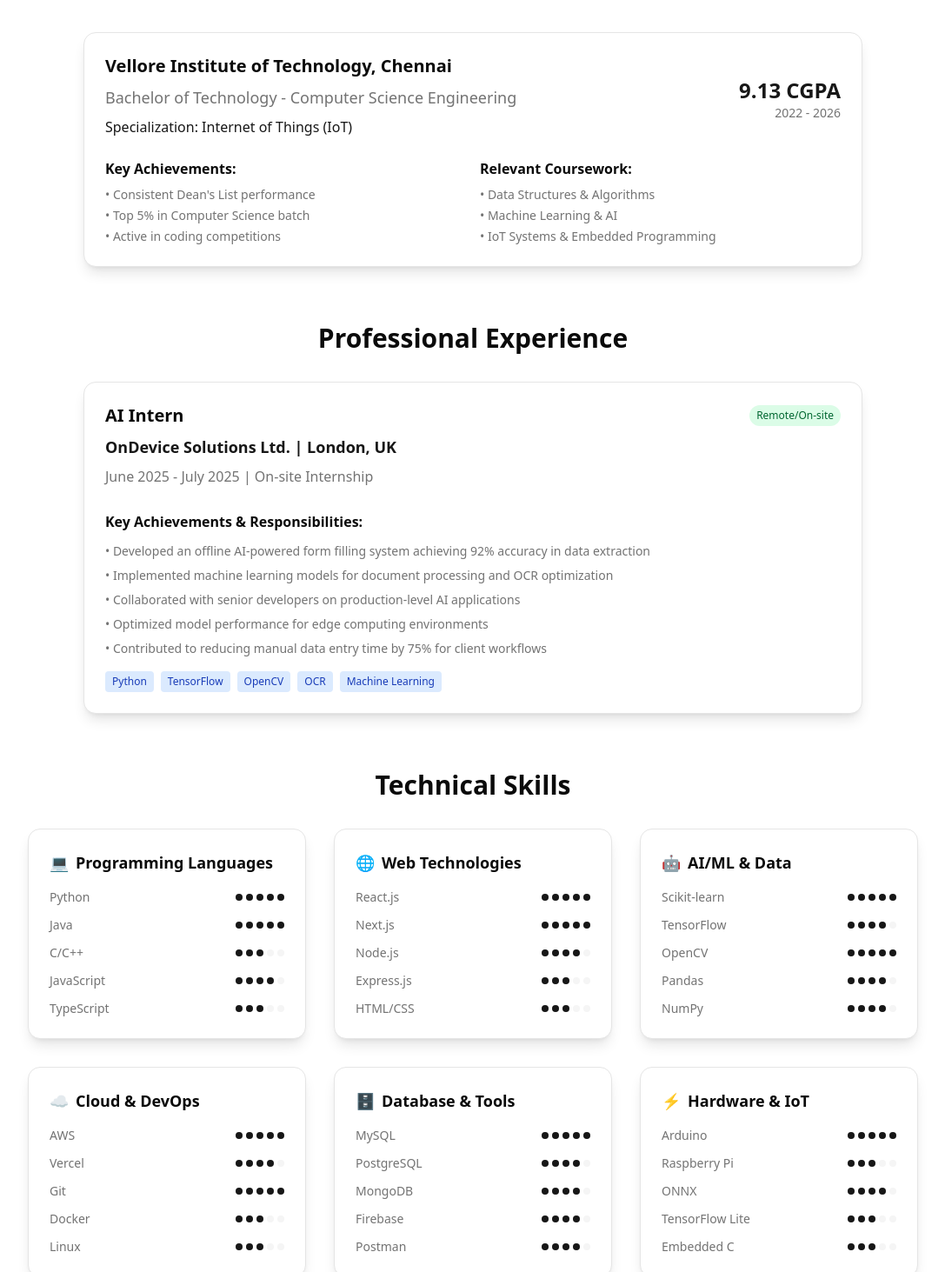
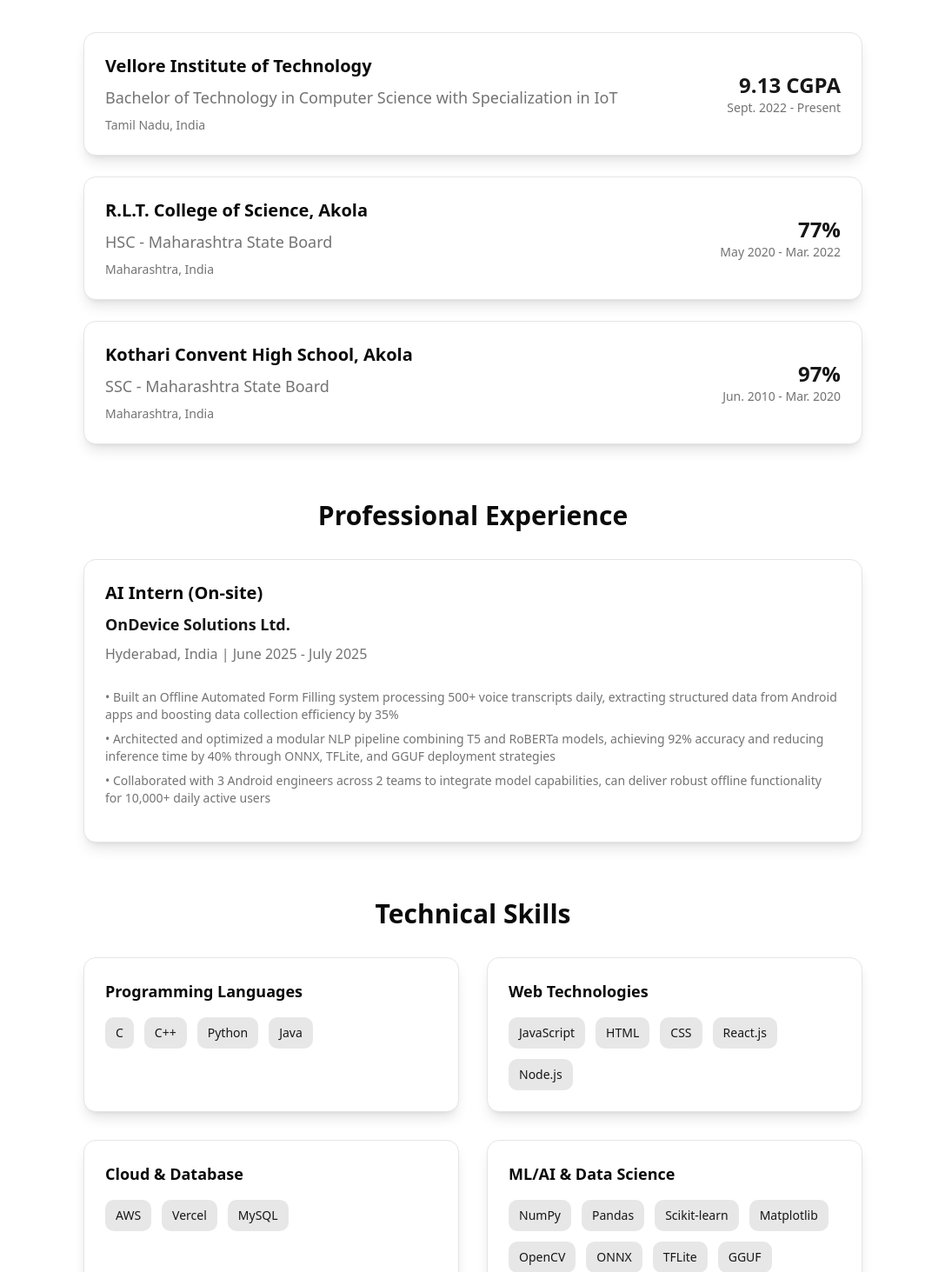
Before and after one commit to KrishnaRandad2023/Final_year_portfolio, a Next.js app: page / in a window 1280 px wide. Shown: the part 1947-3410 px from the top of the page at 87% size, without its empty margins (96-1183 px from the left). Built offline with nearby package versions, Linux system fonts and the light colour scheme.

Commit message:
fixed issues

```diff
--- a/src/app/page.js
+++ b/src/app/page.js
@@ -31,10 +31,17 @@
             with expertise in Python, Java, React, and cloud technologies.
           </p>
           <div className="flex gap-4 justify-center">
-            <Button>View My Work</Button>
+            <Button onClick={() => document.getElementById('projects').scrollIntoView({ behavior: 'smooth' })}>
+              View My Work
+            </Button>
             <Button
               variant="outline"
-              onClick={() => window.open("https://drive.google.com/file/d/1Zk21P9hQxXAqEv07gRW0IsoxhmX7ZDMr/view?usp=sharing", "_blank")}
+              onClick={() =>
+                window.open(
+                  "https://drive.google.com/file/d/1Zk21P9hQxXAqEv07gRW0IsoxhmX7ZDMr/view?usp=sharing",
+                  "_blank"
+                )
+              }
             >
               Download Resume
             </Button>
@@ -42,7 +49,7 @@
         </section>
 
         {/* Featured Projects */}
-        <section className="py-20">
+        <section id="projects" className="py-20">
           <h2 className="text-3xl font-bold text-center mb-12 text-foreground">
             Featured Projects
           </h2>
@@ -228,41 +235,60 @@
               <h3 className="text-3xl font-bold text-center mb-8 text-foreground">
                 Education
               </h3>
-              <div className="max-w-4xl mx-auto">
+              <div className="max-w-4xl mx-auto space-y-6">
+                {/* VIT */}
                 <div className="p-6 bg-card rounded-xl border border-border shadow-lg">
-                  <div className="flex flex-col md:flex-row md:items-center md:justify-between mb-4">
+                  <div className="flex flex-col md:flex-row md:items-center md:justify-between">
                     <div>
                       <h4 className="text-xl font-bold text-card-foreground mb-2">
-                        Vellore Institute of Technology, Chennai
+                        Vellore Institute of Technology
                       </h4>
                       <p className="text-lg text-muted-foreground mb-2">
-                        Bachelor of Technology - Computer Science Engineering
+                        Bachelor of Technology in Computer Science with Specialization in IoT
                       </p>
-                      <p className="text-md text-primary font-medium mb-2">
-                        Specialization: Internet of Things (IoT)
-                      </p>
+                      <p className="text-sm text-muted-foreground">Tamil Nadu, India</p>
                     </div>
-                    <div className="text-right">
+                    <div className="text-right mt-4 md:mt-0">
                       <span className="text-2xl font-bold text-primary">9.13 CGPA</span>
-                      <p className="text-sm text-muted-foreground">2022 - 2026</p>
+                      <p className="text-sm text-muted-foreground">Sept. 2022 - Present</p>
                     </div>
                   </div>
-                  <div className="grid grid-cols-1 md:grid-cols-2 gap-4 mt-4">
+                </div>
+
+                {/* HSC */}
+                <div className="p-6 bg-card rounded-xl border border-border shadow-lg">
+                  <div className="flex flex-col md:flex-row md:items-center md:justify-between">
                     <div>
-                      <h5 className="font-semibold text-card-foreground mb-2">Key Achievements:</h5>
-                      <ul className="text-sm text-muted-foreground space-y-1">
-                        <li>• Consistent Dean&apos;s List performance</li>
-                        <li>• Top 5% in Computer Science batch</li>
-                        <li>• Active in coding competitions</li>
-                      </ul>
+                      <h4 className="text-xl font-bold text-card-foreground mb-2">
+                        R.L.T. College of Science, Akola
+                      </h4>
+                      <p className="text-lg text-muted-foreground mb-2">
+                        HSC - Maharashtra State Board
+                      </p>
+                      <p className="text-sm text-muted-foreground">Maharashtra, India</p>
                     </div>
+                    <div className="text-right mt-4 md:mt-0">
+                      <span className="text-2xl font-bold text-primary">77%</span>
+                      <p className="text-sm text-muted-foreground">May 2020 - Mar. 2022</p>
+                    </div>
+                  </div>
+                </div>
+
+                {/* SSC */}
+                <div className="p-6 bg-card rounded-xl border border-border shadow-lg">
+                  <div className="flex flex-col md:flex-row md:items-center md:justify-between">
                     <div>
-                      <h5 className="font-semibold text-card-foreground mb-2">Relevant Coursework:</h5>
-                      <ul className="text-sm text-muted-foreground space-y-1">
-                        <li>• Data Structures & Algorithms</li>
-                        <li>• Machine Learning & AI</li>
-                        <li>• IoT Systems & Embedded Programming</li>
-                      </ul>
+                      <h4 className="text-xl font-bold text-card-foreground mb-2">
+                        Kothari Convent High School, Akola
+                      </h4>
+                      <p className="text-lg text-muted-foreground mb-2">
+                        SSC - Maharashtra State Board
+                      </p>
+                      <p className="text-sm text-muted-foreground">Maharashtra, India</p>
+                    </div>
+                    <div className="text-right mt-4 md:mt-0">
+                      <span className="text-2xl font-bold text-primary">97%</span>
+                      <p className="text-sm text-muted-foreground">Jun. 2010 - Mar. 2020</p>
                     </div>
                   </div>
                 </div>
@@ -279,37 +305,28 @@
                   <div className="flex flex-col md:flex-row md:items-start md:justify-between mb-4">
                     <div className="flex-1">
                       <h4 className="text-xl font-bold text-card-foreground mb-2">
-                        AI Intern
+                        AI Intern (On-site)
                       </h4>
                       <p className="text-lg text-primary font-semibold mb-2">
-                        OnDevice Solutions Ltd. | London, UK
+                        OnDevice Solutions Ltd.
                       </p>
                       <p className="text-md text-muted-foreground mb-3">
-                        June 2025 - July 2025 | On-site Internship
+                        Hyderabad, India | June 2025 - July 2025
                       </p>
-                    </div>
-                    <div className="text-right">
-                      <span className="inline-block bg-green-100 text-green-800 text-xs px-2 py-1 rounded-full">
-                        Remote/On-site
-                      </span>
                     </div>
                   </div>
                   <div className="mb-4">
-                    <h5 className="font-semibold text-card-foreground mb-3">Key Achievements & Responsibilities:</h5>
                     <ul className="text-sm text-muted-foreground space-y-2">
-                      <li>• Developed an offline AI-powered form filling system achieving 92% accuracy in data extraction</li>
-                      <li>• Implemented machine learning models for document processing and OCR optimization</li>
-                      <li>• Collaborated with senior developers on production-level AI applications</li>
-                      <li>• Optimized model performance for edge computing environments</li>
-                      <li>• Contributed to reducing manual data entry time by 75% for client workflows</li>
+                      <li>
+                        • Built an Offline Automated Form Filling system processing 500+ voice transcripts daily, extracting structured data from Android apps and boosting data collection efficiency by 35%
+                      </li>
+                      <li>
+                        • Architected and optimized a modular NLP pipeline combining T5 and RoBERTa models, achieving 92% accuracy and reducing inference time by 40% through ONNX, TFLite, and GGUF deployment strategies
+                      </li>
+                      <li>
+                        • Collaborated with 3 Android engineers across 2 teams to integrate model capabilities, can deliver robust offline functionality for 10,000+ daily active users
+                      </li>
                     </ul>
-                  </div>
-                  <div className="flex flex-wrap gap-2">
-                    <span className="bg-blue-100 text-blue-800 text-xs px-2 py-1 rounded">Python</span>
-                    <span className="bg-blue-100 text-blue-800 text-xs px-2 py-1 rounded">TensorFlow</span>
-                    <span className="bg-blue-100 text-blue-800 text-xs px-2 py-1 rounded">OpenCV</span>
-                    <span className="bg-blue-100 text-blue-800 text-xs px-2 py-1 rounded">OCR</span>
-                    <span className="bg-blue-100 text-blue-800 text-xs px-2 py-1 rounded">Machine Learning</span>
                   </div>
                 </div>
               </div>
@@ -319,166 +336,106 @@
               <h3 className="text-3xl font-bold text-center mb-8 text-foreground">
                 Technical Skills
               </h3>
-              <div className="max-w-5xl mx-auto">
-                <div className="grid grid-cols-1 md:grid-cols-2 lg:grid-cols-3 gap-8">
+              <div className="max-w-4xl mx-auto">
+                <div className="grid grid-cols-1 md:grid-cols-2 gap-8">
                   {/* Programming Languages */}
                   <div className="p-6 bg-card rounded-xl border border-border shadow-lg">
-                    <h4 className="text-lg font-semibold mb-4 text-card-foreground flex items-center">
-                      <span className="mr-2">💻</span>
+                    <h4 className="text-lg font-semibold mb-4 text-card-foreground">
                       Programming Languages
                     </h4>
-                    <div className="space-y-3">
-                      {["Python", "Java", "C/C++", "JavaScript", "TypeScript"].map((skill, index) => (
-                        <div key={index} className="flex items-center justify-between">
-                          <span className="text-sm font-medium text-muted-foreground">{skill}</span>
-                          <div className="flex space-x-1">
-                            {Array.from({ length: 5 }, (_, i) => (
-                              <div
-                                key={i}
-                                className={`w-2 h-2 rounded-full ${
-                                  i < (skill === "Python" || skill === "Java" ? 5 : skill === "JavaScript" ? 4 : 3)
-                                    ? "bg-primary"
-                                    : "bg-muted"
-                                }`}
-                              />
-                            ))}
-                          </div>
-                        </div>
+                    <div className="flex flex-wrap gap-3">
+                      {["C", "C++", "Python", "Java"].map((skill, index) => (
+                        <span
+                          key={index}
+                          className="px-3 py-2 bg-primary/10 text-primary rounded-lg text-sm font-medium"
+                        >
+                          {skill}
+                        </span>
                       ))}
                     </div>
                   </div>
 
                   {/* Web Technologies */}
                   <div className="p-6 bg-card rounded-xl border border-border shadow-lg">
-                    <h4 className="text-lg font-semibold mb-4 text-card-foreground flex items-center">
-                      <span className="mr-2">🌐</span>
+                    <h4 className="text-lg font-semibold mb-4 text-card-foreground">
                       Web Technologies
                     </h4>
-                    <div className="space-y-3">
-                      {["React.js", "Next.js", "Node.js", "Express.js", "HTML/CSS"].map((skill, index) => (
-                        <div key={index} className="flex items-center justify-between">
-                          <span className="text-sm font-medium text-muted-foreground">{skill}</span>
-                          <div className="flex space-x-1">
-                            {Array.from({ length: 5 }, (_, i) => (
-                              <div
-                                key={i}
-                                className={`w-2 h-2 rounded-full ${
-                                  i < (skill === "React.js" || skill === "Next.js" ? 5 : skill === "Node.js" ? 4 : 3)
-                                    ? "bg-primary"
-                                    : "bg-muted"
-                                }`}
-                              />
-                            ))}
-                          </div>
-                        </div>
+                    <div className="flex flex-wrap gap-3">
+                      {["JavaScript", "HTML", "CSS", "React.js", "Node.js"].map((skill, index) => (
+                        <span
+                          key={index}
+                          className="px-3 py-2 bg-primary/10 text-primary rounded-lg text-sm font-medium"
+                        >
+                          {skill}
+                        </span>
                       ))}
                     </div>
                   </div>
 
-                  {/* AI/ML & Data */}
+                  {/* Cloud & Database */}
                   <div className="p-6 bg-card rounded-xl border border-border shadow-lg">
-                    <h4 className="text-lg font-semibold mb-4 text-card-foreground flex items-center">
-                      <span className="mr-2">🤖</span>
-                      AI/ML & Data
+                    <h4 className="text-lg font-semibold mb-4 text-card-foreground">
+                      Cloud & Database
                     </h4>
-                    <div className="space-y-3">
-                      {["Scikit-learn", "TensorFlow", "OpenCV", "Pandas", "NumPy"].map((skill, index) => (
-                        <div key={index} className="flex items-center justify-between">
-                          <span className="text-sm font-medium text-muted-foreground">{skill}</span>
-                          <div className="flex space-x-1">
-                            {Array.from({ length: 5 }, (_, i) => (
-                              <div
-                                key={i}
-                                className={`w-2 h-2 rounded-full ${
-                                  i < (skill === "Scikit-learn" || skill === "OpenCV" ? 5 : 4)
-                                    ? "bg-primary"
-                                    : "bg-muted"
-                                }`}
-                              />
-                            ))}
-                          </div>
-                        </div>
+                    <div className="flex flex-wrap gap-3">
+                      {["AWS", "Vercel", "MySQL"].map((skill, index) => (
+                        <span
+                          key={index}
+                          className="px-3 py-2 bg-primary/10 text-primary rounded-lg text-sm font-medium"
+                        >
+                          {skill}
+                        </span>
                       ))}
                     </div>
                   </div>
 
-                  {/* Cloud & DevOps */}
+                  {/* ML/AI & Data Science */}
                   <div className="p-6 bg-card rounded-xl border border-border shadow-lg">
-                    <h4 className="text-lg font-semibold mb-4 text-card-foreground flex items-center">
-                      <span className="mr-2">☁️</span>
-                      Cloud & DevOps
+                    <h4 className="text-lg font-semibold mb-4 text-card-foreground">
+                      ML/AI & Data Science
                     </h4>
-                    <div className="space-y-3">
-                      {["AWS", "Vercel", "Git", "Docker", "Linux"].map((skill, index) => (
-                        <div key={index} className="flex items-center justify-between">
-                          <span className="text-sm font-medium text-muted-foreground">{skill}</span>
-                          <div className="flex space-x-1">
-                            {Array.from({ length: 5 }, (_, i) => (
-                              <div
-                                key={i}
-                                className={`w-2 h-2 rounded-full ${
-                                  i < (skill === "AWS" || skill === "Git" ? 5 : skill === "Vercel" ? 4 : 3)
-                                    ? "bg-primary"
-                                    : "bg-muted"
-                                }`}
-                              />
-                            ))}
-                          </div>
-                        </div>
+                    <div className="flex flex-wrap gap-3">
+                      {["NumPy", "Pandas", "Scikit-learn", "Matplotlib", "OpenCV", "ONNX", "TFLite", "GGUF"].map((skill, index) => (
+                        <span
+                          key={index}
+                          className="px-3 py-2 bg-primary/10 text-primary rounded-lg text-sm font-medium"
+                        >
+                          {skill}
+                        </span>
                       ))}
                     </div>
                   </div>
 
-                  {/* Database & Tools */}
+                  {/* Development Tools */}
                   <div className="p-6 bg-card rounded-xl border border-border shadow-lg">
-                    <h4 className="text-lg font-semibold mb-4 text-card-foreground flex items-center">
-                      <span className="mr-2">🗄️</span>
-                      Database & Tools
+                    <h4 className="text-lg font-semibold mb-4 text-card-foreground">
+                      Development Tools
                     </h4>
-                    <div className="space-y-3">
-                      {["MySQL", "PostgreSQL", "MongoDB", "Firebase", "Postman"].map((skill, index) => (
-                        <div key={index} className="flex items-center justify-between">
-                          <span className="text-sm font-medium text-muted-foreground">{skill}</span>
-                          <div className="flex space-x-1">
-                            {Array.from({ length: 5 }, (_, i) => (
-                              <div
-                                key={i}
-                                className={`w-2 h-2 rounded-full ${
-                                  i < (skill === "MySQL" ? 5 : 4)
-                                    ? "bg-primary"
-                                    : "bg-muted"
-                                }`}
-                              />
-                            ))}
-                          </div>
-                        </div>
+                    <div className="flex flex-wrap gap-3">
+                      {["Git", "VS Code", "Jupyter Notebook", "CodeBlocks"].map((skill, index) => (
+                        <span
+                          key={index}
+                          className="px-3 py-2 bg-primary/10 text-primary rounded-lg text-sm font-medium"
+                        >
+                          {skill}
+                        </span>
                       ))}
                     </div>
                   </div>
 
-                  {/* Hardware & IoT */}
+                  {/* Embedded Systems */}
                   <div className="p-6 bg-card rounded-xl border border-border shadow-lg">
-                    <h4 className="text-lg font-semibold mb-4 text-card-foreground flex items-center">
-                      <span className="mr-2">⚡</span>
-                      Hardware & IoT
+                    <h4 className="text-lg font-semibold mb-4 text-card-foreground">
+                      Embedded Systems
                     </h4>
-                    <div className="space-y-3">
-                      {["Arduino", "Raspberry Pi", "ONNX", "TensorFlow Lite", "Embedded C"].map((skill, index) => (
-                        <div key={index} className="flex items-center justify-between">
-                          <span className="text-sm font-medium text-muted-foreground">{skill}</span>
-                          <div className="flex space-x-1">
-                            {Array.from({ length: 5 }, (_, i) => (
-                              <div
-                                key={i}
-                                className={`w-2 h-2 rounded-full ${
-                                  i < (skill === "Arduino" ? 5 : skill === "ONNX" ? 4 : 3)
-                                    ? "bg-primary"
-                                    : "bg-muted"
-                                }`}
-                              />
-                            ))}
-                          </div>
-                        </div>
+                    <div className="flex flex-wrap gap-3">
+                      {["Arduino", "Tinkercad"].map((skill, index) => (
+                        <span
+                          key={index}
+                          className="px-3 py-2 bg-primary/10 text-primary rounded-lg text-sm font-medium"
+                        >
+                          {skill}
+                        </span>
                       ))}
                     </div>
                   </div>
```
Also changed, not shown: 1 other file (tests, documents, lock files or other folders).
